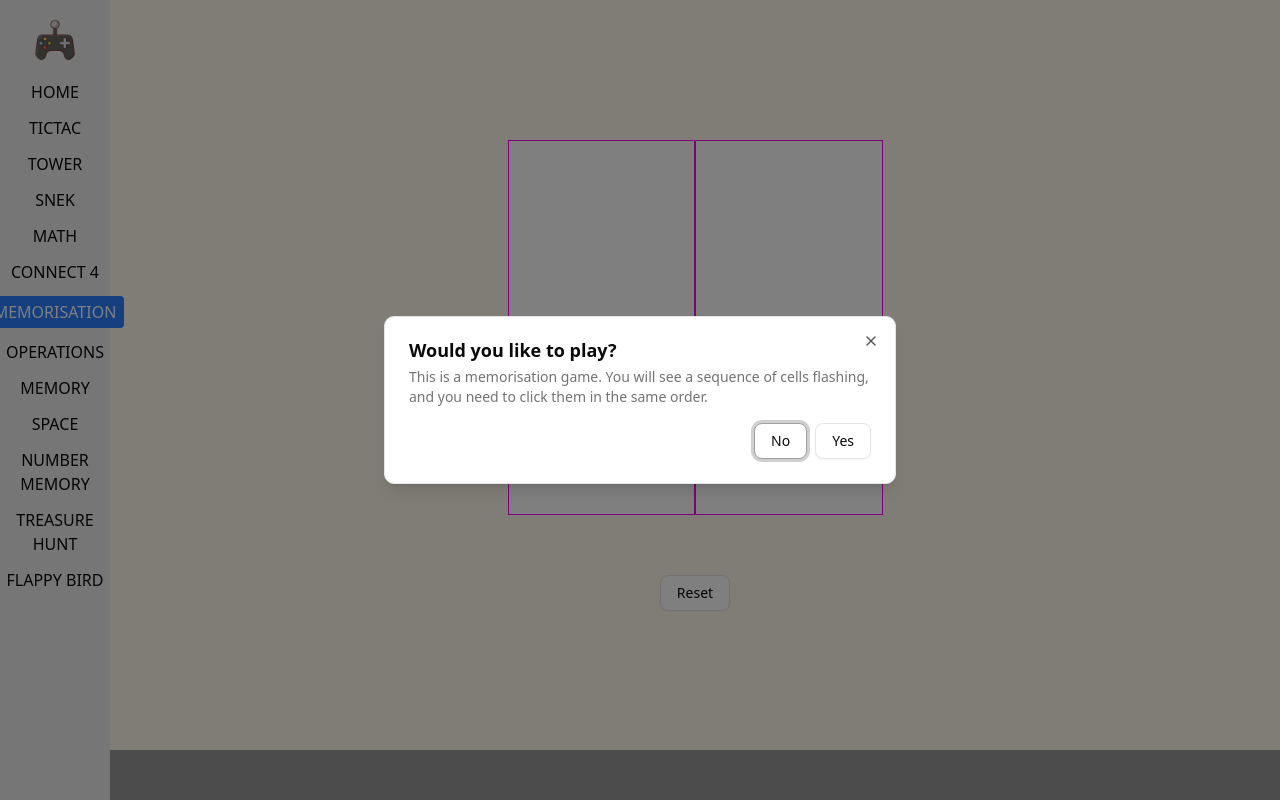
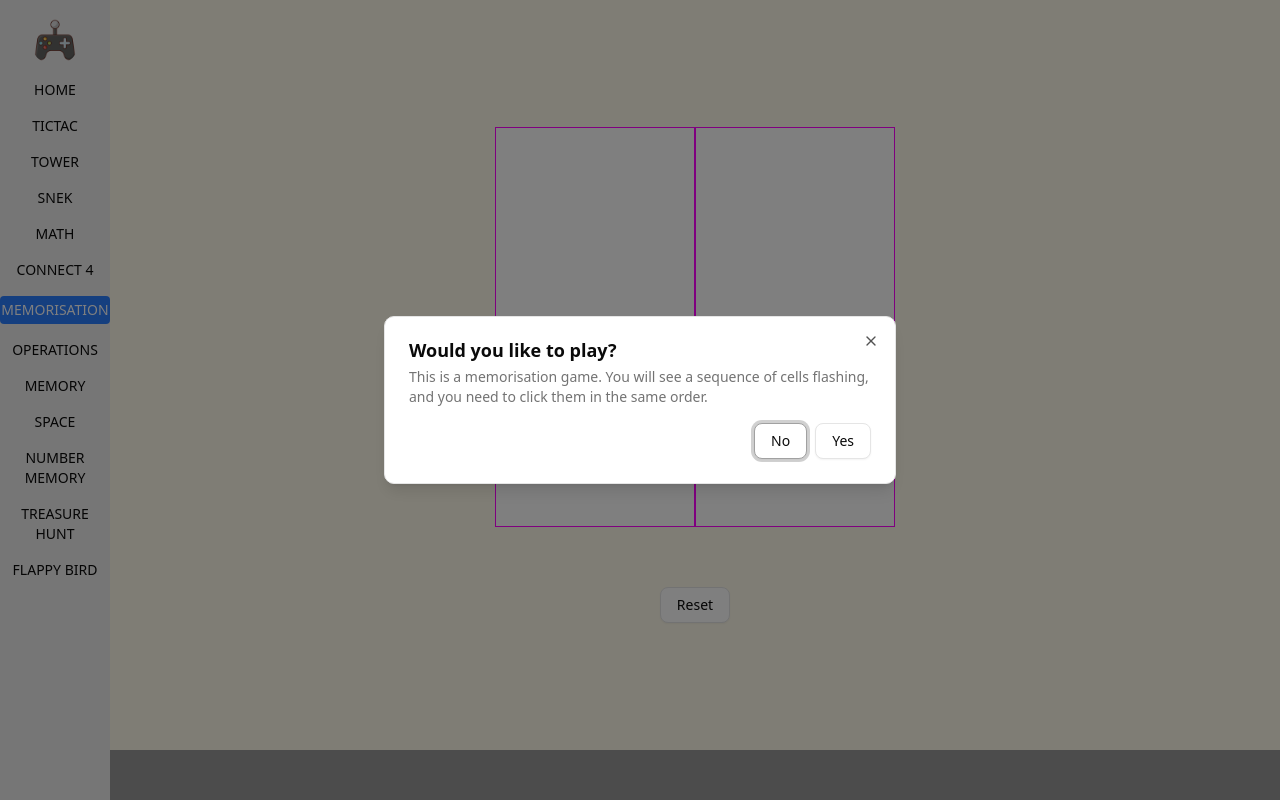
Before and after one commit to luke-mao/react-games, a React (Vite) app: page /game/memorisation in a window 1280 px wide. Built offline with nearby package versions, Linux system fonts and the light colour scheme.

Commit message:
fix: sidebar active link

```diff
--- a/src/components/Sidebar.jsx
+++ b/src/components/Sidebar.jsx
@@ -31,7 +31,7 @@ export default function Sidebar() {
         <AvatarImage src={Logo}/>
         <AvatarFallback>Logo</AvatarFallback>
       </Avatar>
-      <div className="flex flex-col items-center gap-3 pt-5 lg:pt-0 uppercase text-center">
+      <div className="flex flex-col items-center gap-4 pt-5 lg:pt-0 uppercase text-center">
         {links.map((link) => {
           const isActiveLink = (currentPath === link.to) || (currentPath === "/" && link.to === "/home");
 
@@ -39,11 +39,11 @@ export default function Sidebar() {
             <Link
               key={link.to}
               to={link.to}
-              className={`${isActiveLink ? "bg-blue-500 text-white px-2 py-1 rounded" : ""}`}
+              className={`w-full flex justify-center items-center text-sm ${isActiveLink ? " bg-blue-500 text-white py-1 rounded" : ""}`}
             >
-              <span className="hidden lg:block text-base">{link.lg}</span>
+              <span className="hidden lg:block">{link.lg}</span>
               <span className="hidden md:block lg:hidden">{link.md}</span>
-              <span className="block md:hidden text-base">{link.sm}</span>
+              <span className="block md:hidden">{link.sm}</span>
             </Link>
           );
         })}
--- a/src/pages/Memorisation.jsx
+++ b/src/pages/Memorisation.jsx
@@ -212,7 +212,7 @@ export default function Memorisation() {
 
   return (
     <div className="w-full h-full flex flex-col gap-15 items-center justify-center">
-      <div className="h-1/2 aspect-square flex flex-row flex-wrap items-center justify-center gap-0">
+      <div className="w-3/4 max-w-[400px] aspect-square flex flex-row flex-wrap items-center justify-center gap-0">
         {cells.map((cell) => (
           <div
             key={`cell-${cell}`}
```
